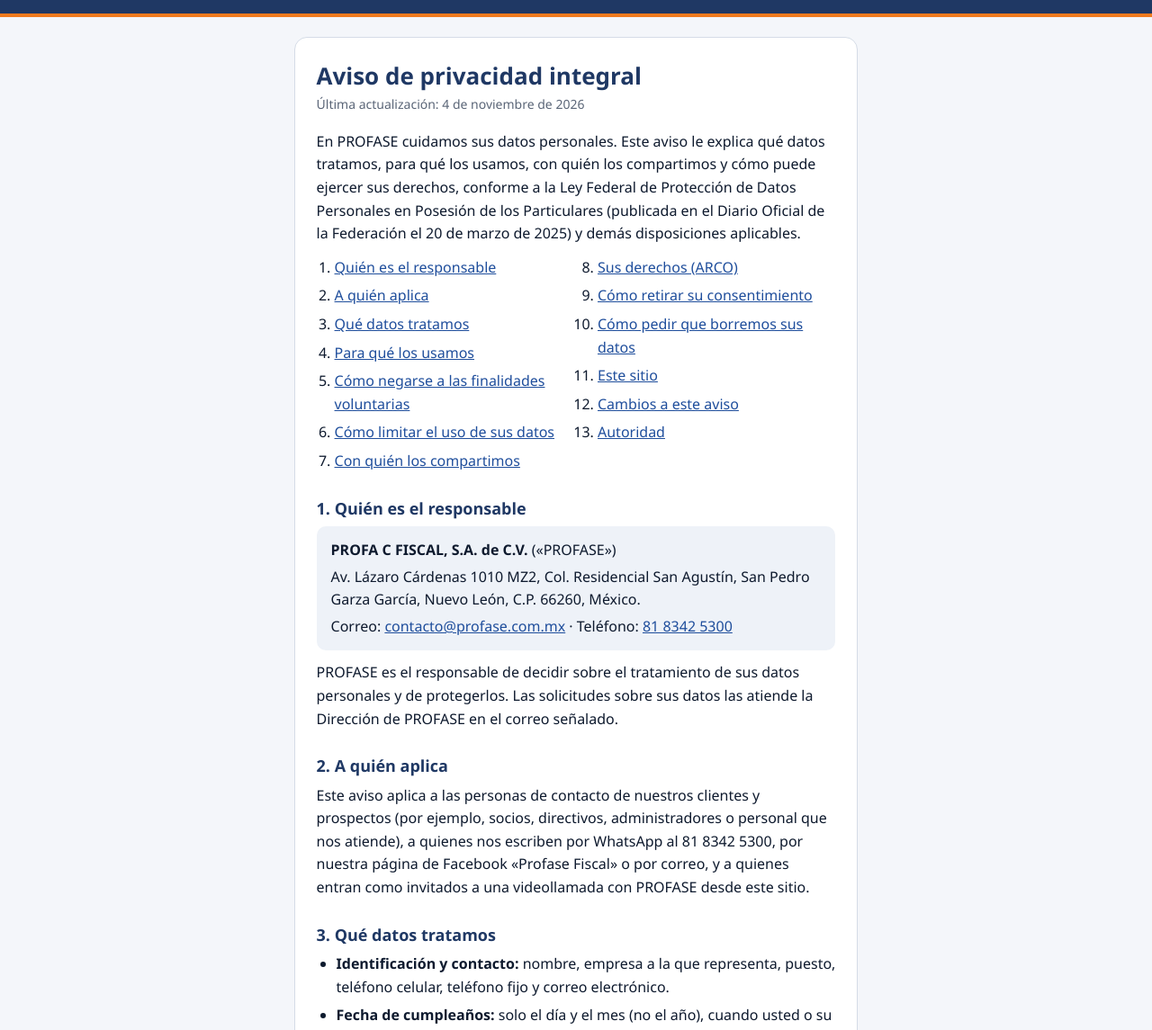
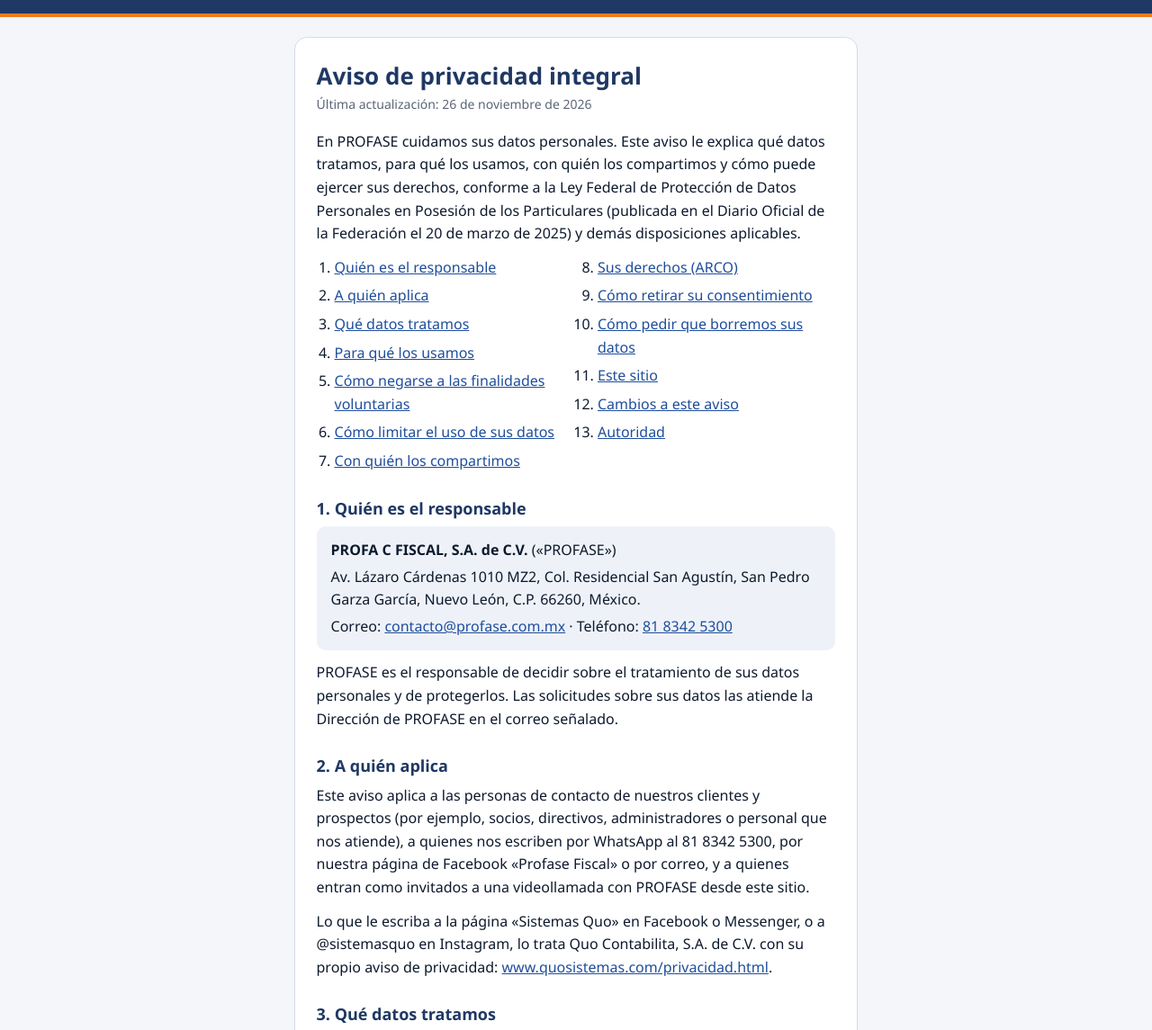
Before and after one commit to hnavaserna-dot/profase-portal, a plain HTML site: page privacidad.html in a window 1280 px wide. Shown: the part 79-1224 px from the top of the page at 90% size. Drawn offline with Linux system fonts and the light colour scheme.

Commit message:
Aviso de privacidad: lo de Sistemas Quo en redes, con su propio aviso (puntos 2 y 10)
Héctor Daniel Nava, 26-nov-2026, 10:41: «si dale a todo». Para la solicitud del acceso
avanzado de Meta de la Bandeja Quo. privacidad.html no cuenta en la huella (NO_CUENTAN).

Co-Authored-By: Claude Opus 5.5 <noreply@anthropic.com>
Claude-Session: https://claude.ai/code/session_0112CeAKgJq7DkYAtEoyic9U

```diff
--- a/privacidad.html
+++ b/privacidad.html
@@ -75,7 +75,7 @@ a:focus-visible{outline:3px solid var(--accent);outline-offset:2px;border-radius
 <main>
 <article class="hoja">
   <h1>Aviso de privacidad integral</h1>
-  <p class="fecha">Última actualización: 4 de noviembre de 2026</p>
+  <p class="fecha">Última actualización: 26 de noviembre de 2026</p>
 
   <p>En PROFASE cuidamos sus datos personales. Este aviso le explica qué datos tratamos, para qué los usamos, con quién los
   compartimos y cómo puede ejercer sus derechos, conforme a la Ley Federal de Protección de Datos Personales en Posesión
@@ -110,6 +110,9 @@ a:focus-visible{outline:3px solid var(--accent);outline-offset:2px;border-radius
   <p>Este aviso aplica a las personas de contacto de nuestros clientes y prospectos (por ejemplo, socios, directivos,
   administradores o personal que nos atiende), a quienes nos escriben por WhatsApp al 81 8342 5300, por nuestra página de
   Facebook «Profase Fiscal» o por correo, y a quienes entran como invitados a una videollamada con PROFASE desde este sitio.</p>
+  <p>Lo que le escriba a la página «Sistemas Quo» en Facebook o Messenger, o a @sistemasquo en Instagram, lo trata Quo
+  Contabilita, S.A. de C.V. con su propio aviso de privacidad:
+  <a href="https://www.quosistemas.com/privacidad.html#redes">www.quosistemas.com/privacidad.html</a>.</p>
 
   <h2 id="datos">3. Qué datos tratamos</h2>
   <ul>
@@ -179,6 +182,8 @@ a:focus-visible{outline:3px solid var(--accent);outline-offset:2px;border-radius
   <a href="mailto:contacto@profase.com.mx">contacto@profase.com.mx</a> con el asunto «Borrar mis datos» y el número de teléfono
   o correo con el que se comunica con nosotros. Los bloquearemos y, al terminar los plazos que la ley nos obliga a conservarlos,
   los eliminaremos; le confirmaremos por el mismo medio.</p>
+  <p>Para borrar lo que le escribió a la página «Sistemas Quo» en Facebook, Messenger o Instagram, siga lo que dice su aviso de
+  privacidad: <a href="https://www.quosistemas.com/privacidad.html#redes">www.quosistemas.com/privacidad.html</a>.</p>
 
   <h2 id="sitio">11. Este sitio</h2>
   <p>Este sitio no usa cookies de publicidad ni de seguimiento. Solo guarda en su navegador lo necesario para funcionar,
```
